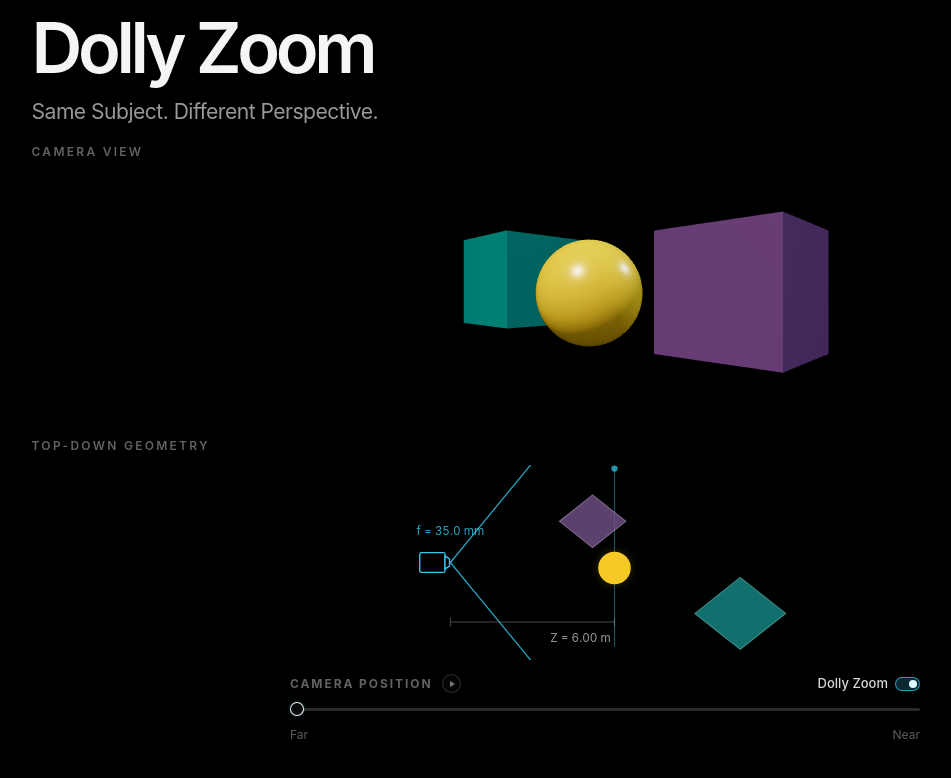
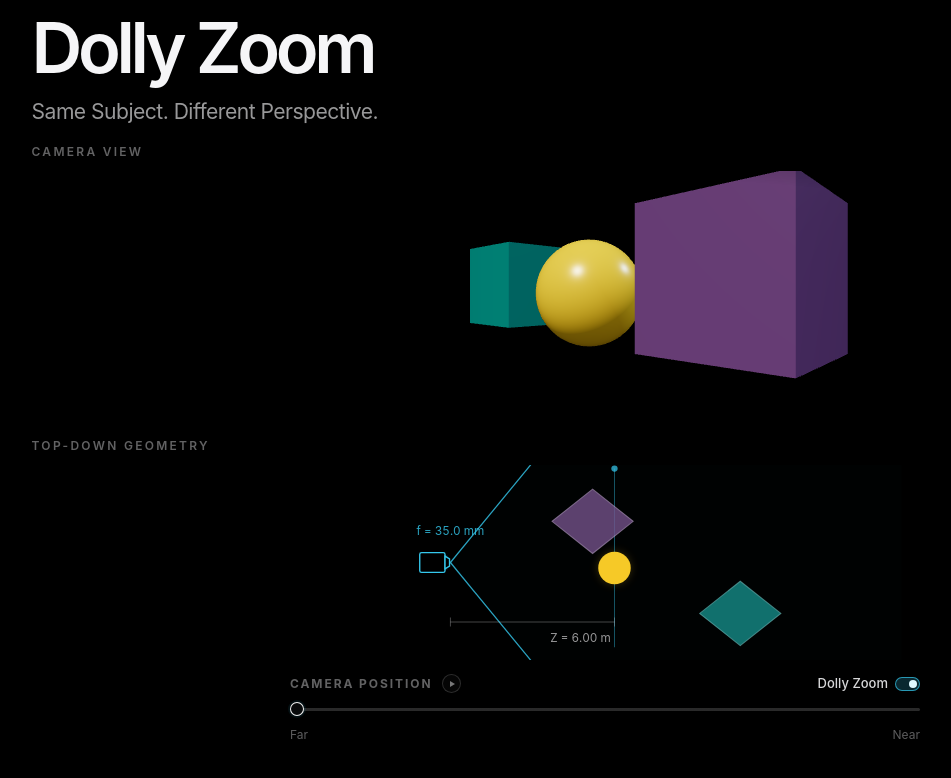
Before and after one commit to CSProfKGD/dolly-zoom, a Next.js app: page / in a window 1280 px wide. Shown: the top 778 px of the page, without its empty margins (35-986 px from the left). Built offline with nearby package versions, Linux system fonts and the light colour scheme.

Commit message:
Make both cubes equal size

```diff
--- a/src/components/CameraView.tsx
+++ b/src/components/CameraView.tsx
@@ -5,7 +5,7 @@
 import { Canvas, useThree } from '@react-three/fiber';
 import { useEffect, useLayoutEffect, useRef } from 'react';
 import * as THREE from 'three';
-import type { SlabPose, SubjectPose } from './GeometryView';
+import { CUBE_SIZE, type SlabPose, type SubjectPose } from './GeometryView';
 
 type CameraViewProps = {
   distance: number;
@@ -75,12 +75,12 @@ function ArchitecturalScene({ slabs, subject }: Pick<CameraViewProps, 'slabs' |
         />
       </mesh>
 
-      <mesh position={[slabs[0].x, 1.175, slabs[0].z]} rotation={[0, slabs[0].yaw, 0]} castShadow receiveShadow>
-        <boxGeometry args={[2.35, 2.35, 2.35]} />
+      <mesh position={[slabs[0].x, CUBE_SIZE / 2, slabs[0].z]} rotation={[0, slabs[0].yaw, 0]} castShadow receiveShadow>
+        <boxGeometry args={[CUBE_SIZE, CUBE_SIZE, CUBE_SIZE]} />
         <meshPhysicalMaterial color="#168f8c" roughness={0.3} metalness={0.1} clearcoat={0.4} clearcoatRoughness={0.25} />
       </mesh>
-      <mesh position={[slabs[1].x, 0.86, slabs[1].z]} rotation={[0, slabs[1].yaw, 0]} castShadow receiveShadow>
-        <boxGeometry args={[1.72, 1.72, 1.72]} />
+      <mesh position={[slabs[1].x, CUBE_SIZE / 2, slabs[1].z]} rotation={[0, slabs[1].yaw, 0]} castShadow receiveShadow>
+        <boxGeometry args={[CUBE_SIZE, CUBE_SIZE, CUBE_SIZE]} />
         <meshPhysicalMaterial color="#76538d" roughness={0.31} metalness={0.08} clearcoat={0.38} clearcoatRoughness={0.27} />
       </mesh>
 
--- a/src/components/GeometryView.tsx
+++ b/src/components/GeometryView.tsx
@@ -6,6 +6,7 @@ import { horizontalFovFromVerticalFov, verticalFovFromFocalLength } from '@/src/
 
 export type SlabPose = { x: number; z: number; yaw: number };
 export type SubjectPose = { x: number; z: number };
+export const CUBE_SIZE = 2.1;
 
 type GeometryViewProps = {
   distance: number;
@@ -25,8 +26,6 @@ const BACKGROUND_X = 738;
 const BACKGROUND_DEPTH = 10.5;
 const WORLD_TO_Y = 24;
 const WORLD_TO_X = (BACKGROUND_X - SUBJECT_X) / BACKGROUND_DEPTH;
-const SLAB_WIDTHS = [2.35, 1.72] as const;
-const SLAB_DEPTHS = SLAB_WIDTHS;
 const MIN_STABLE_DEPTH = -4;
 const MAX_STABLE_DEPTH = 1.5;
 
@@ -41,9 +40,9 @@ function n(value: number): string {
 function diagramX(z: number): number { return SUBJECT_X - z * WORLD_TO_X; }
 function diagramY(x: number): number { return AXIS_Y - x * WORLD_TO_Y; }
 
-function slabFootprint(pose: SlabPose, index: number): string {
-  const halfWidth = SLAB_WIDTHS[index] / 2;
-  const halfDepth = SLAB_DEPTHS[index] / 2;
+function slabFootprint(pose: SlabPose): string {
+  const halfWidth = CUBE_SIZE / 2;
+  const halfDepth = CUBE_SIZE / 2;
   const cos = Math.cos(pose.yaw);
   const sin = Math.sin(pose.yaw);
   return [[-halfWidth, -halfDepth], [halfWidth, -halfDepth], [halfWidth, halfDepth], [-halfWidth, halfDepth]]
@@ -213,8 +212,8 @@ export function GeometryView({ distance, focalLength, cameraAspect, stableDepth,
             onPointerUp={() => { drag.current = null; }}
             onPointerCancel={() => { drag.current = null; }}
           >
-            <polygon className="slab-hit" points={slabFootprint(slab, index)} />
-            <polygon className={`background-object-svg slab-${index}`} points={slabFootprint(slab, index)} />
+            <polygon className="slab-hit" points={slabFootprint(slab)} />
+            <polygon className={`background-object-svg slab-${index}`} points={slabFootprint(slab)} />
           </g>
         ))}
 
```
Also changed, not shown: 1 other file (tests, documents, lock files or other folders).
